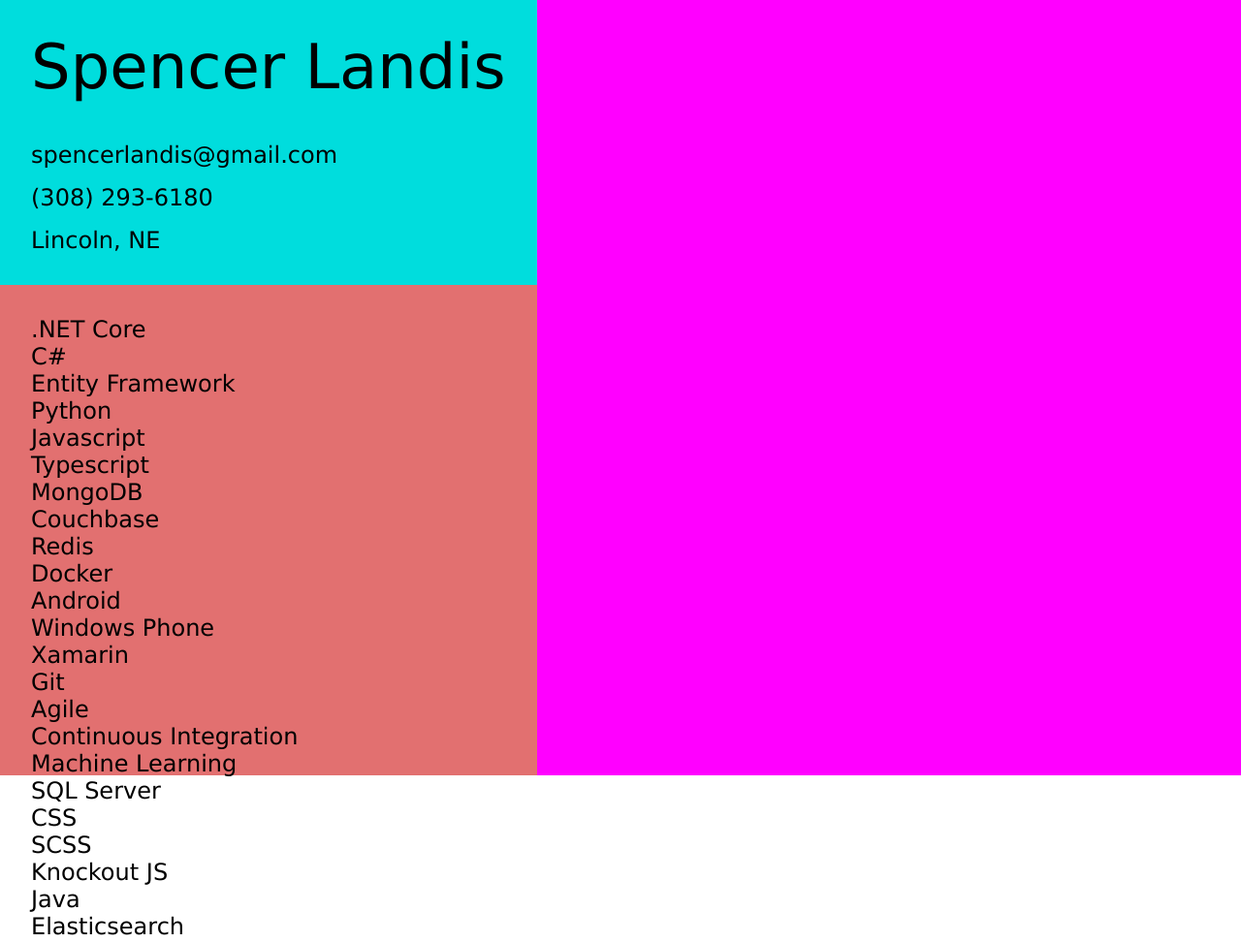
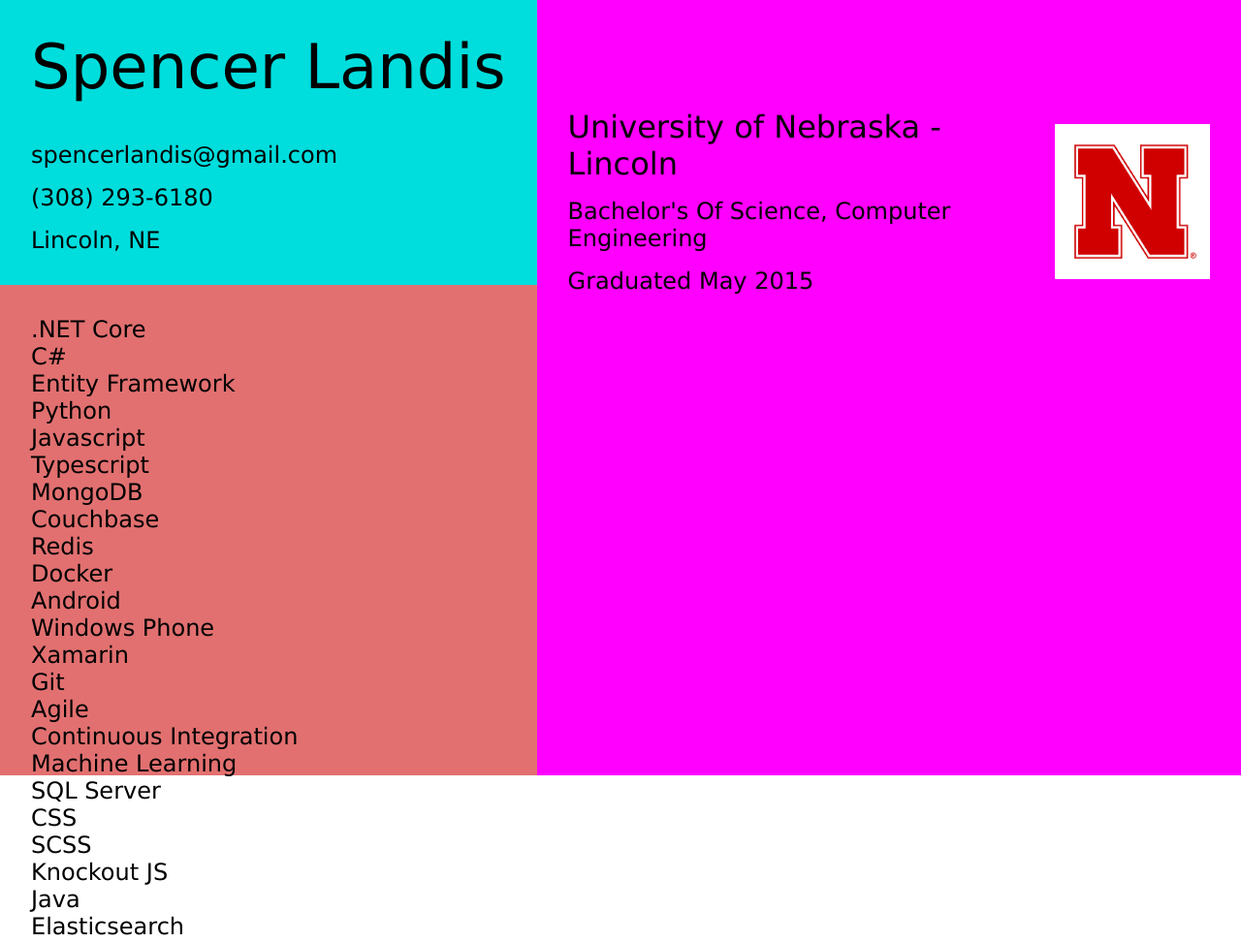
Before and after one commit to spencerlandis/spencerlandis.github.io, a plain HTML site: page index.html in a window 1280 px wide. Shown: the whole page at 97% size. Drawn offline with Linux system fonts and the light colour scheme.

Commit message:
school experience

```diff
--- a/index.html
+++ b/index.html
@@ -38,7 +38,23 @@
             </ul>
         </div>
         <div id="experience">
+            <div class="school">
+                <div class="details">
+                    <span class="title">University of Nebraska - Lincoln</span>
+                    <span class="detail">Bachelor's Of Science, Computer Engineering</span>
+                    <span class="detail">Graduated May 2015</span>
+                </div>
+                <img src="img/nebraska-n.jpg"/>
+            </div>
+            <div class="work">
 
+            </div>
+            <div class="work">
+
+            </div>
+            <div class="work">
+
+            </div>
         </div>
     </body>
 </html>
--- a/index.scss
+++ b/index.scss
@@ -16,6 +16,7 @@ body {
             .name {
                 font-size: 4rem;
                 padding: 2rem 0rem;
+                white-space: nowrap;
             }
 
             span {
@@ -46,5 +47,42 @@ body {
     #experience {
         flex-grow: 1;
         background-color: #FF00FF;
+        width: 100%;
+        display: flex;
+        flex-direction: column;
+
+        div {
+            flex-grow: 1;
+        }
+
+        .school, .work {
+            display: flex;
+            flex-direction: row;
+            align-items: center;
+
+            img {
+                width: 10rem;
+                height: 10rem;
+                margin: 0rem 2rem;
+            }
+        }
+
+        .details {
+            flex-grow: 1;
+            padding: 2rem;
+
+            span {
+                display: block;
+                margin: 1rem 0rem;
+            }
+
+            .title {
+                font-size: 2rem;
+            }
+
+            .detail {
+                font-size: 1.5rem;
+            }
+        }
     }
 }
```
Also changed, not shown: img/nebraska-n.jpg (added), index.css.
